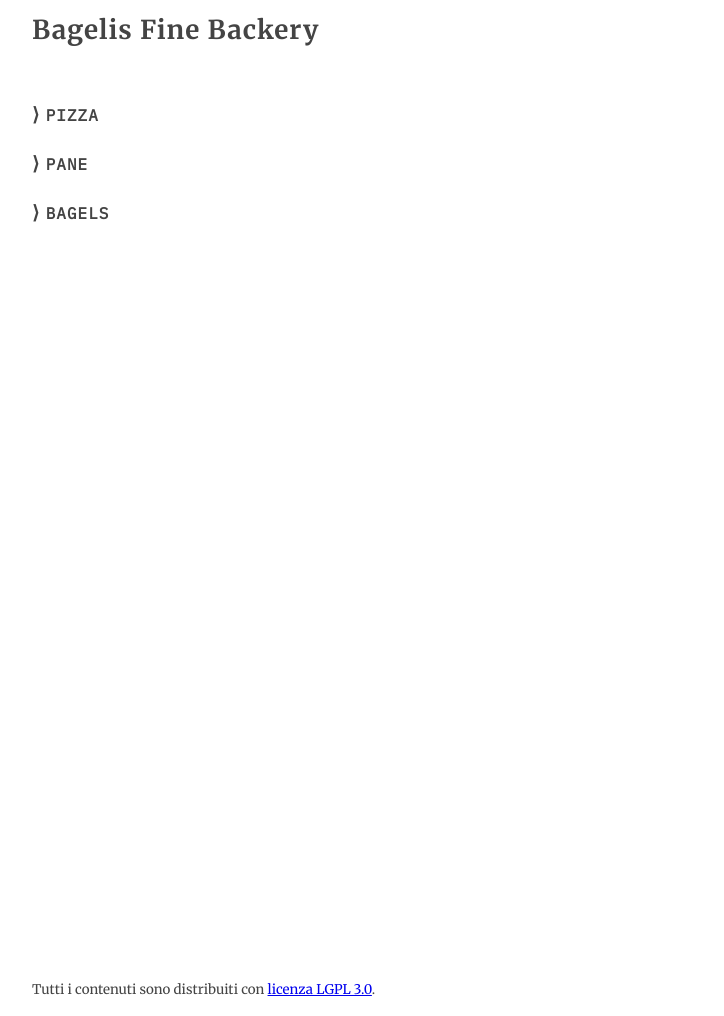
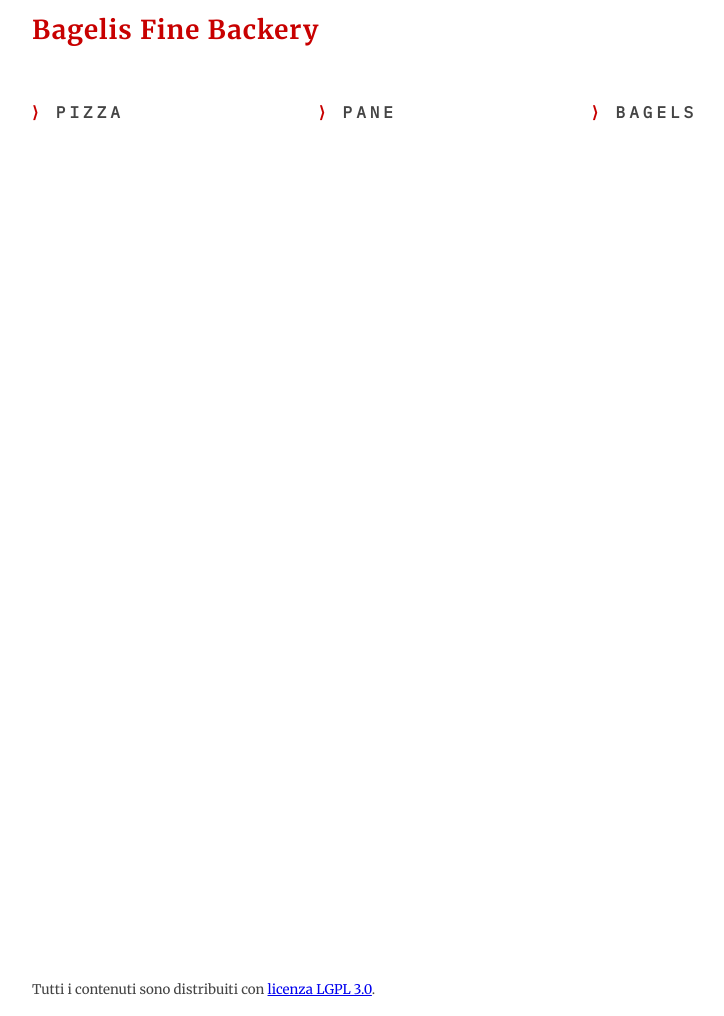
Before and after one commit to leeppolis/bagelis, a Jekyll site: the page built from index.markdown, in a window 1280 px wide. Shown: the whole page, without its empty margins (178-902 px from the left). Built offline with Jekyll 4.4.1, drawn with Linux system fonts in a browser that asks for light colours.

Commit message:
New template changes

```diff
--- a/_layouts/Recipe.html
+++ b/_layouts/Recipe.html
@@ -2,7 +2,7 @@
 layout: default
 ---
 <div class="bg-container bg-recipe">
-    <h1>{{ page.title }}</h1>
+    <h1><span class="bullet">⟩</span> {{ page.title }}</h1>
 
     {% if page.image != '' %}
     <div class="image">
--- a/_layouts/default.html
+++ b/_layouts/default.html
@@ -5,6 +5,7 @@ layout: default
 <html>
     <head>
         <meta charset="utf-8">
+        <meta name="viewport" content="width=device-width,initial-scale=1,minimum-scale=1,maximum-scale=5,user-scalable=1">
         <title>
             {% if page.title %}
                 {{ page.title }} |
--- a/assets/css/style.css
+++ b/assets/css/style.css
@@ -28,8 +28,8 @@ h1, h2, h3, h4, h5 {
 }
 
 .bg-header h1 {
-    color: #444;
-    font-size: 22px;
+    color: rgb(200,0,0);
+    font-size: 18px;
     line-height: 40px;
     margin: 0;
     padding: 0;
@@ -37,7 +37,7 @@ h1, h2, h3, h4, h5 {
 }
 
 .bg-header h1 a {
-    color: #444;
+    color: rgb(200,0,0);
     text-decoration: none;
 }
 
@@ -87,24 +87,42 @@ h1, h2, h3, h4, h5 {
     padding: 0;
 }
 
+.post-list {
+    display: flex;
+    flex-wrap: wrap;
+}
+
 .post-list li {
+    flex: 1 1 auto;
     margin-bottom: 20px;
+    padding-right: 20px;
+    white-space: nowrap;
 }
 
 .post-list h3 {
+    display: block;
+    font-family: 'IBM Plex Mono', monospace;
+    font-size: 16px;
+    letter-spacing: .25em;
     margin: 0;
+    text-transform: uppercase;
 }
 
 .post-list a {
     color: #444;
-    font-family: 'IBM Plex Mono', monospace;
-    font-size: 16px;
+    display: inline-block;
     text-decoration: none;
-    text-transform: uppercase;
+}
+
+.post-list a:hover,
+.post-list a:active {
+    border-bottom: 1px solid rgb(200,0,0);
+    color: rgb(200, 0, 0);
 }
 
 .post-list .bullet {
-    font-family: 'IBM Plex Mono', monospace;
+    color: rgb(200, 0, 0);
+    display: inline-block;
 }
 
 
@@ -114,3 +132,30 @@ h1, h2, h3, h4, h5 {
 .bg-recipe .quantity {
     font-family: 'IBM Plex Mono', monospace;
 }
+
+.bg-recipe h1 {
+    font-family: 'IBM Plex Mono', monospace;
+    letter-spacing: .25em;
+    text-transform: uppercase;
+}
+
+.bg-recipe h1 span {
+    color: rgb(200, 0, 0);
+    display: inline-block;
+}
+
+.bg-recipe .image {
+    border-radius: 0 25vh 0 0;
+    display: block;
+    height: 50vh;
+    overflow: hidden;
+    width: auto;
+}
+
+.bg-recipe .image img {
+    display: block;
+    height: 100%;
+    object-fit: cover;
+    object-position: center center;
+    width: 100%;
+}
```
